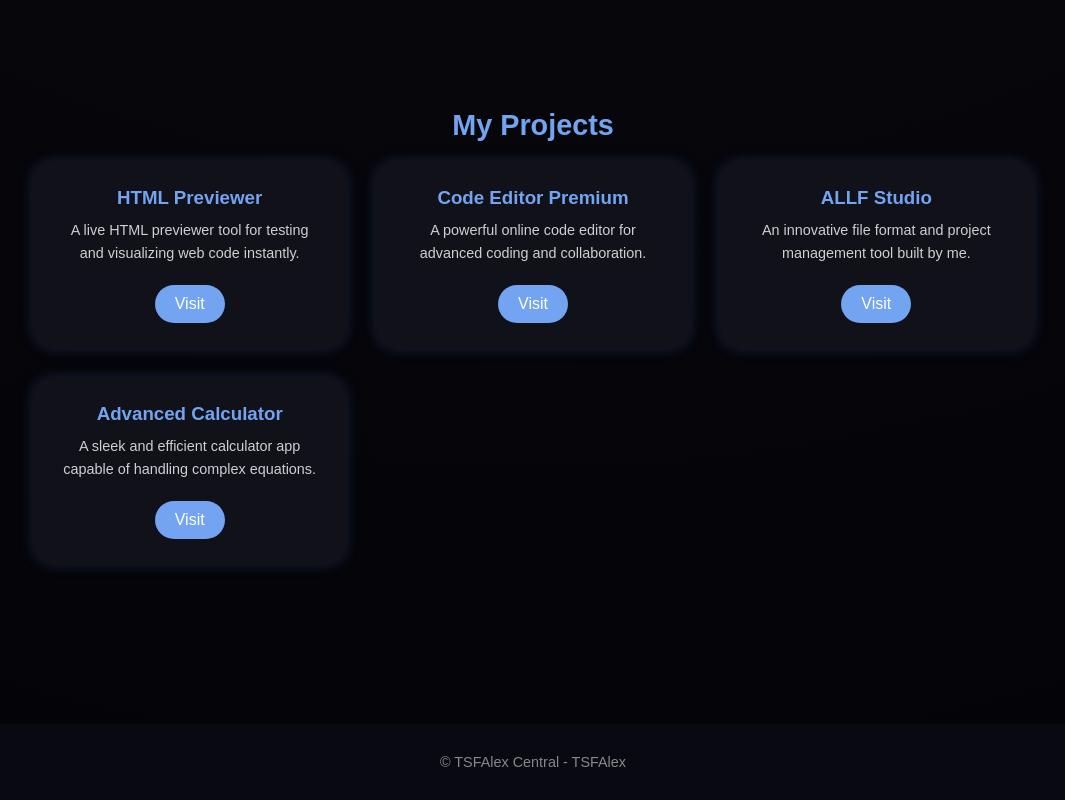
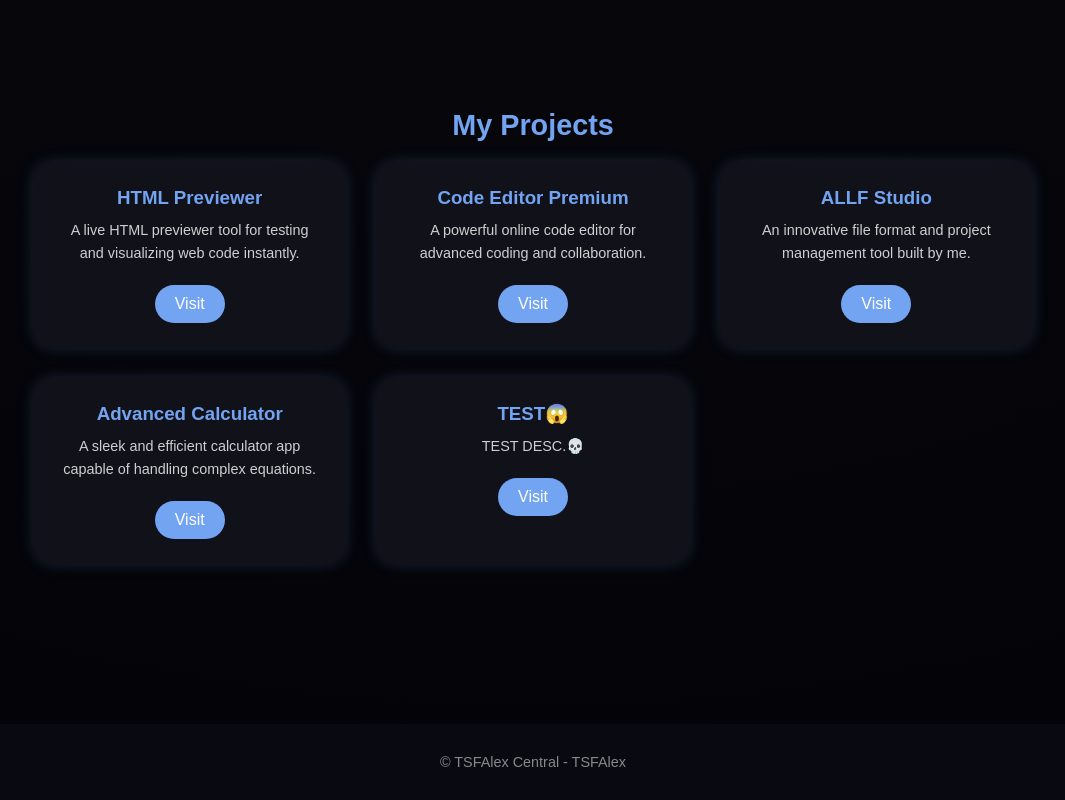
Before and after one commit to TSFAlex1/TSFAlex-Central, a plain HTML site: page index.html in a window 1280 px wide. Shown: the part 1111-1911 px from the top of the page, without its empty margins (107-1172 px from the left). Drawn offline with Linux system fonts and the light colour scheme.

Commit message:
Add new project card for 'TEST'
Added a new project card for 'TEST' with a description.

```diff
--- a/index.html
+++ b/index.html
@@ -267,6 +267,12 @@
         <a href="https://advanced-calculator-windows.vercel.app" target="_blank">Visit</a>
       </div>
 
+          <div class="card">
+        <h3>TEST😱</h3>
+        <p>TEST DESC.💀</p>
+        <a href="tsfalex-central.vercel.app" target="_blank">Visit</a>
+      </div>
+
     </div>
   </section>
 
```
